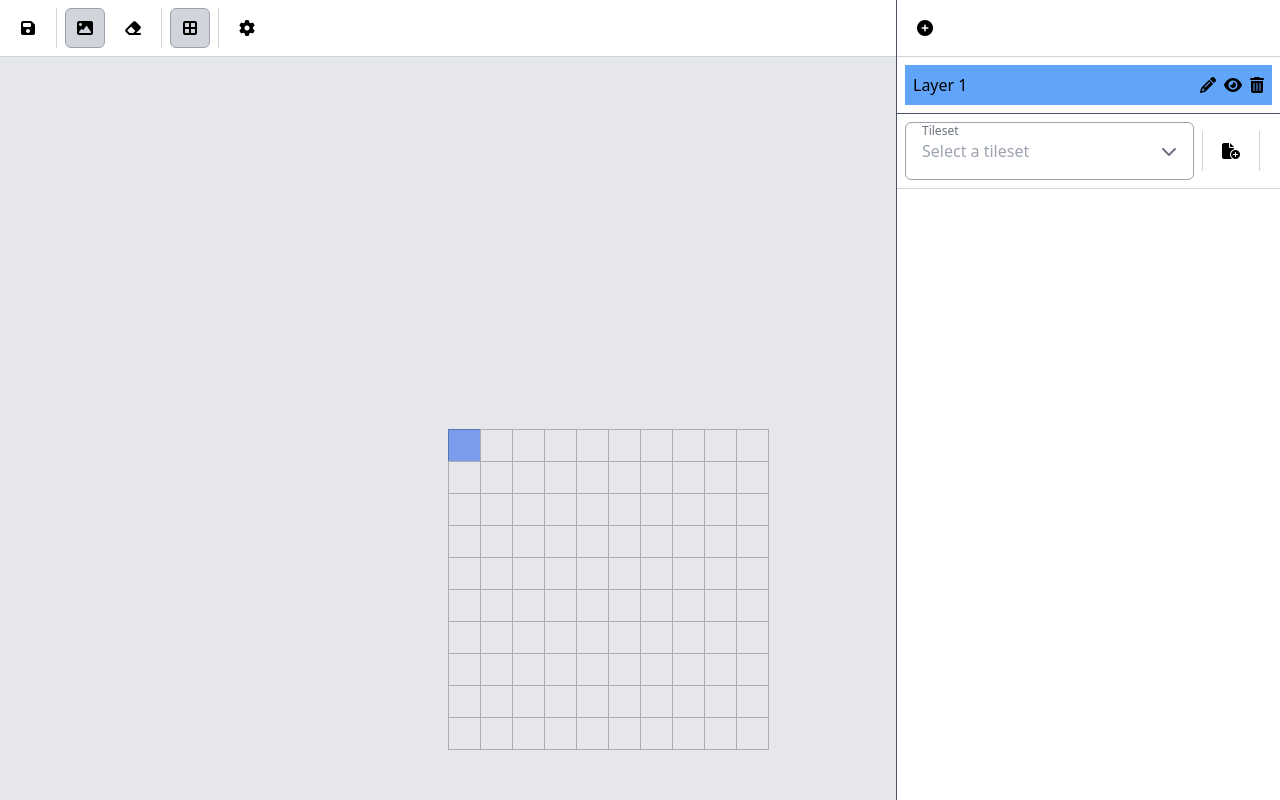
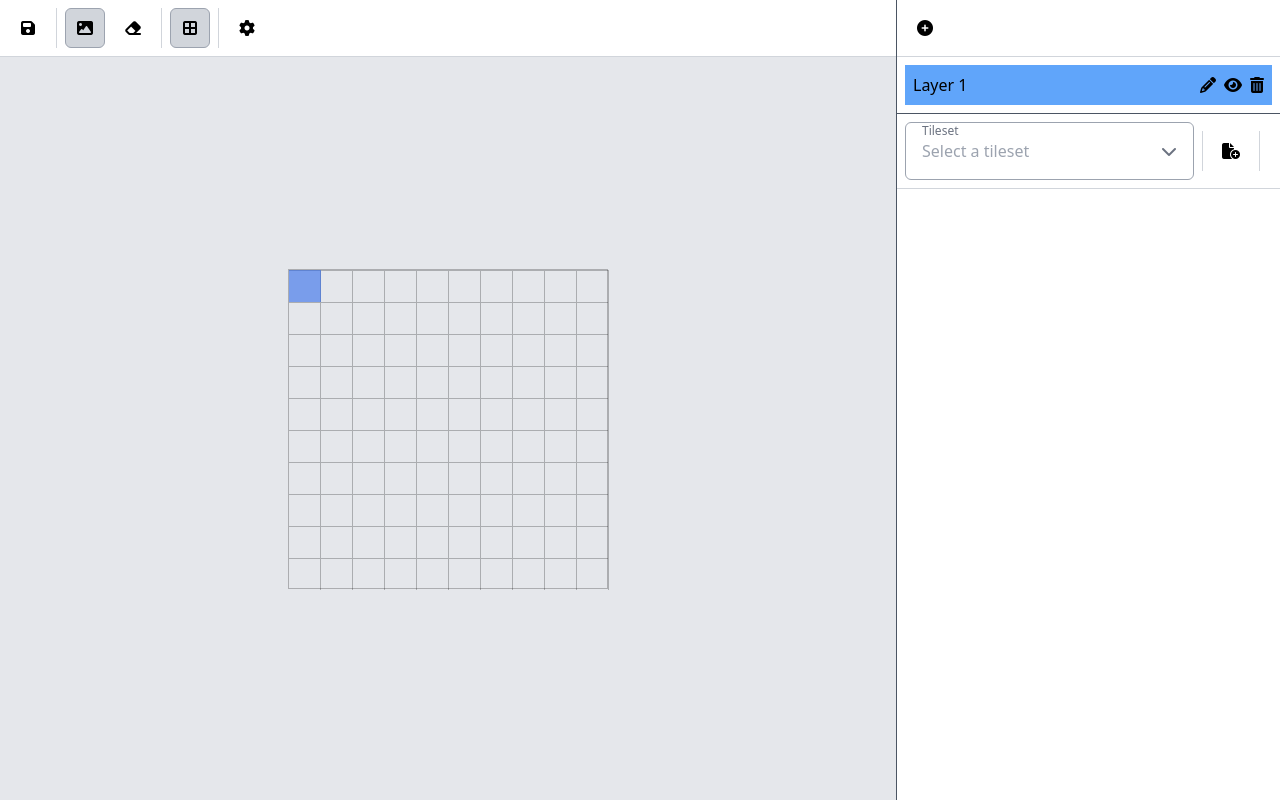
Before and after one commit to dylanclaywell/tile-titan-deprecated, a React (Vite) app: page / in a window 1280 px wide. Built offline with nearby package versions, Linux system fonts and the light colour scheme.

Commit message:
Large performance increase

```diff
--- a/src/components/TilemapEditor/Cursor.tsx
+++ b/src/components/TilemapEditor/Cursor.tsx
@@ -59,7 +59,7 @@ export function TilemapEditorCursor({ layer, anchor }: Props) {
 
   return (
     <div
-      className="p-4 absolute pointer-events-none bg-blue-600 bg-opacity-75 opacity-75"
+      className="p-4 absolute pointer-events-none bg-blue-600 bg-opacity-75 opacity-75 z-50"
       ref={(el) => setCursorRef(el)}
       style={{
         width: layer.tileWidth,
--- a/src/components/TilemapEditor/Tile.tsx
+++ b/src/components/TilemapEditor/Tile.tsx
@@ -1,17 +1,15 @@
-import React from 'react'
+import React, { memo } from 'react'
 import clsx from 'clsx'
 
-export function Tile({
+function BaseTile({
   x,
   y,
-  classes,
   showGrid,
   tileWidth,
   tileHeight,
 }: {
   x: number
   y: number
-  classes?: string
   showGrid: boolean
   tileWidth: number
   tileHeight: number
@@ -22,13 +20,10 @@ export function Tile({
       data-type="tile"
       data-x={x}
       data-y={y}
-      className={clsx(
-        {
-          'border-t border-r border-black border-opacity-25 select-none':
-            showGrid,
-        },
-        classes
-      )}
+      className={clsx({
+        'border-t border-r border-black border-opacity-25 select-none':
+          showGrid,
+      })}
       style={{
         width: tileWidth,
         height: tileHeight,
@@ -38,3 +33,5 @@ export function Tile({
     </div>
   )
 }
+
+export const Tile = memo(BaseTile)
--- a/src/components/TilemapEditor/TilemapEditor.tsx
+++ b/src/components/TilemapEditor/TilemapEditor.tsx
@@ -201,10 +201,12 @@ export function TilemapEditor({ layers, currentLayer, onTileClick }: Props) {
       className="items-center flex justify-center bg-gray-200 relative h-[calc(100%-3.5rem-1px)]"
     >
       <div
-        className="absolute"
+        className={clsx('absolute border border-black border-opacity-25')}
         ref={gridRef}
         style={{
           zoom: zoomLevel,
+          width: 10 * 32,
+          height: 10 * 32,
         }}
       >
         {currentLayer && (
@@ -214,13 +216,10 @@ export function TilemapEditor({ layers, currentLayer, onTileClick }: Props) {
           <div
             key={`layer-${layer.id}`}
             id="tilemap-grid"
-            className={clsx(
-              'grid border-l border-b border-black border-opacity-25 absolute',
-              {
-                'border-r border-t': !showGrid,
-                'pointer-events-none': currentLayer?.id !== layer.id,
-              }
-            )}
+            className={clsx('grid absolute', {
+              'pointer-events-none': currentLayer?.id !== layer.id,
+              hidden: !layer.isVisible,
+            })}
             style={{
               gridTemplateColumns: `repeat(${layer.width}, ${layer.tileWidth}px)`,
               gridTemplateRows: `repeat(${layer.height}, ${layer.tileHeight}px)`,
@@ -234,9 +233,6 @@ export function TilemapEditor({ layers, currentLayer, onTileClick }: Props) {
                     key={`${x}-${y}`}
                     x={x}
                     y={y}
-                    classes={clsx({
-                      hidden: !layer.isVisible,
-                    })}
                     tileWidth={layer.tileWidth}
                     tileHeight={layer.tileHeight}
                     showGrid={showGrid}
```
